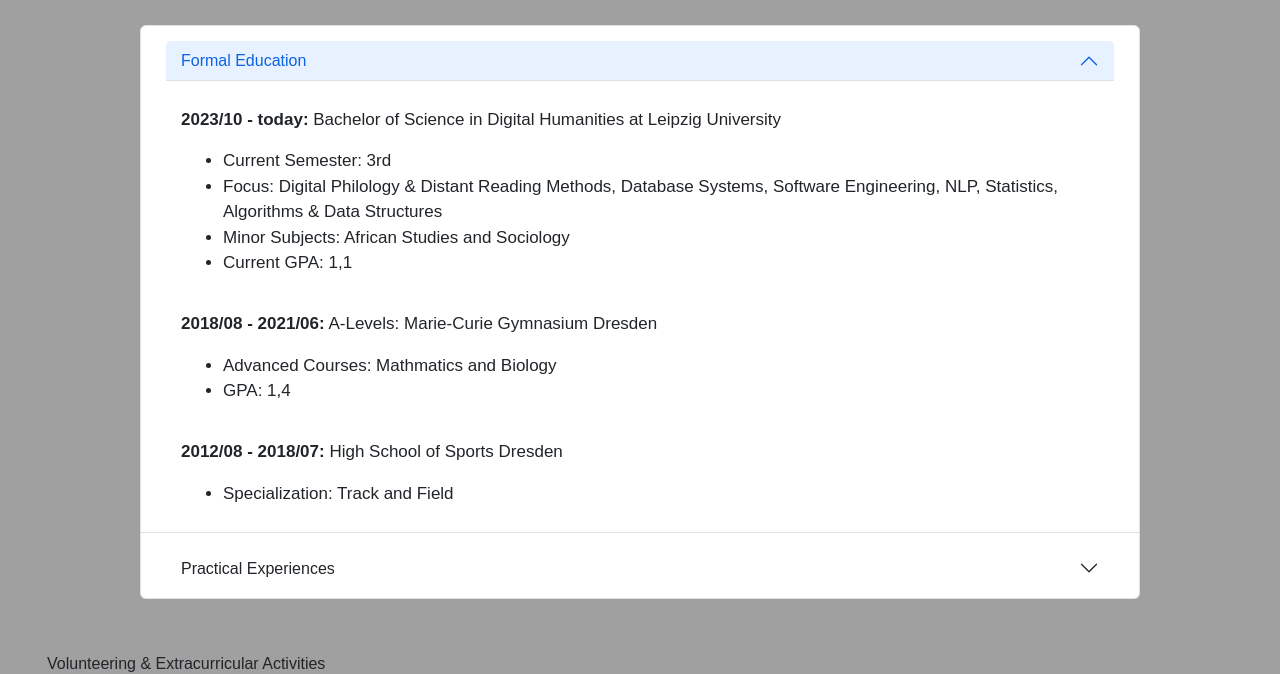
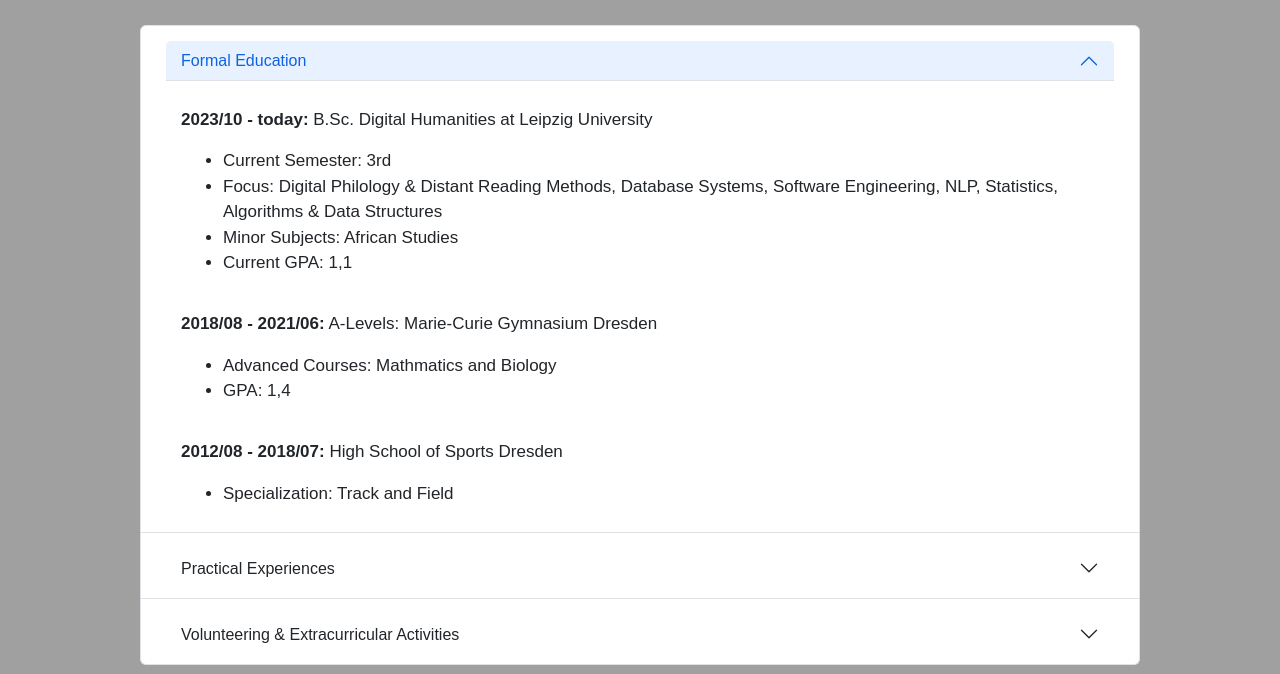
Before and after one commit to ammyyy2002/ammyyy2002.github.io, a plain HTML site: page pages/cv.html in a window 1280 px wide. Shown: the part 166-840 px from the top of the page. Drawn offline with nearby package versions, Linux system fonts and the light colour scheme.

Commit message:
fixed error and spelling

```diff
--- a/pages/cv.html
+++ b/pages/cv.html
@@ -52,11 +52,11 @@
                         <div class="accordion-body">
 
                           <div>
-                            <p><strong>2023/10 - today:</strong>  Bachelor of Science in Digital Humanities at Leipzig University</p>
+                            <p><strong>2023/10 - today:</strong>  B.Sc. Digital Humanities at Leipzig University</p>
                             <ul class="custom-cv-list">
                               <li>Current Semester: 3rd</li>
                               <li>Focus: Digital Philology & Distant Reading Methods, Database Systems, Software Engineering, NLP, Statistics, Algorithms & Data Structures</li>
-                              <li>Minor Subjects: African Studies and Sociology</li>
+                              <li>Minor Subjects: African Studies</li>
                               <li>Current GPA: 1,1</li>
                             </ul>
                           </div>
@@ -109,10 +109,6 @@
                       </div>
                     </div>
 
-                  </div>
-                </div>
-
-
                     <div class="accordion-item">
                       <h2 class="accordion-header" id="headingThree">
                         <button class="accordion-button collapsed" type="button" data-bs-toggle="collapse" data-bs-target="#collapseThree" aria-expanded="false" aria-controls="collapseThree">
@@ -163,6 +159,10 @@
                         </div>
                       </div>
                     </div>
+
+                  </div>
+                </div>
+            </div>
         </main>
 
         <footer>
```
Also changed, not shown: index.html (+1 -1 lines). Lines whose indentation alone changed are shown as unchanged.
